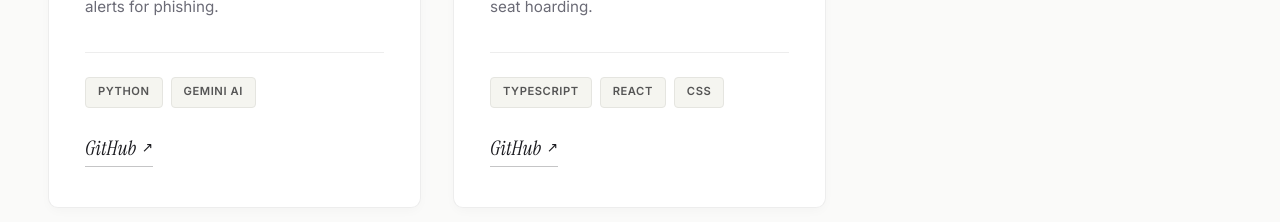
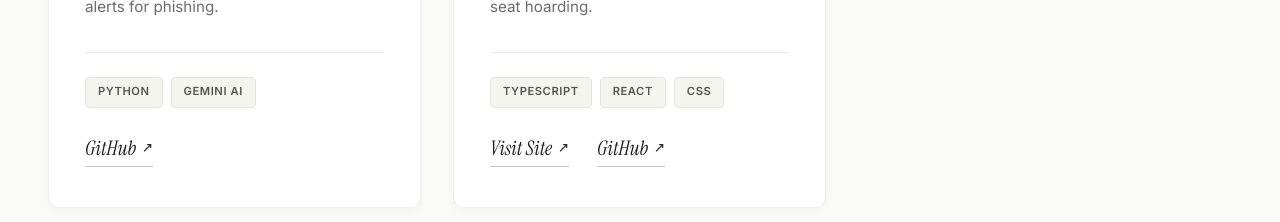
Before and after one commit to Srishti-Gupta74/MyPortfolio, a React (Vite) app: page / in a window 1280 px wide. Shown: the part 4580-4802 px from the top of the page. Built offline with nearby package versions, Linux system fonts and the light colour scheme.

Commit message:
added other deployed sites

```diff
--- a/src/components/Projects/Projects.jsx
+++ b/src/components/Projects/Projects.jsx
@@ -41,6 +41,7 @@ const projects = [
       'Smart library seat management system with QR-based seat booking, real-time occupancy tracking, and automated seat recovery to solve seat hoarding.',
     tech: ['TypeScript', 'React', 'CSS'],
     github: 'https://github.com/Srishti-Gupta74/deskguard',
+    live: 'https://deskguard-lovat.vercel.app/',
   },
 ];
 
```
